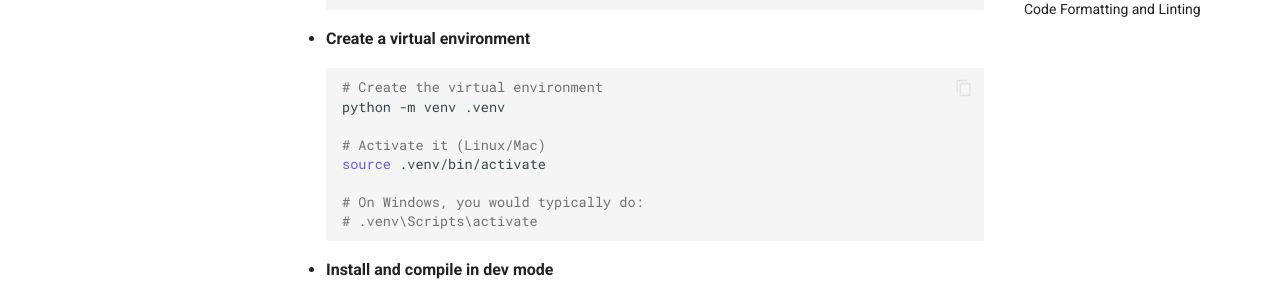
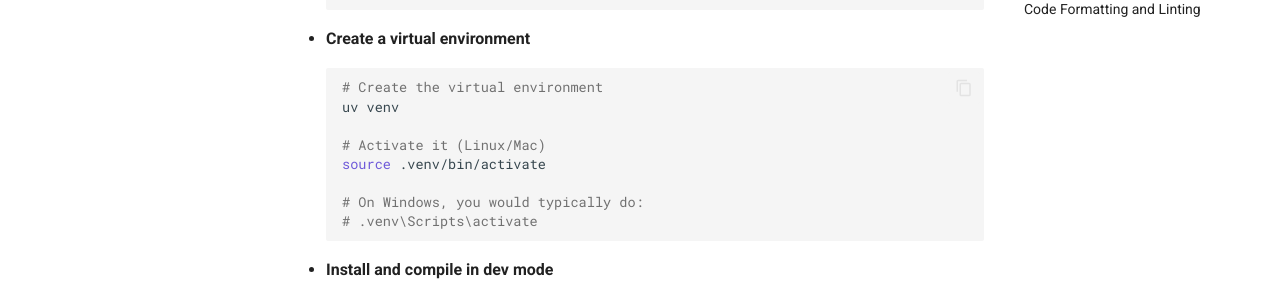
Before and after one commit to pwoolvett/pymoors, an MkDocs documentation site: the page built from docs/development.md, in a window 1280 px wide and 900 px high, scrolled down 559 px. Shown: the part 162-453 px from the top of the window. Built offline with MkDocs 1.6.1 and Material for MkDocs 9.7.7, drawn with Linux system fonts in a browser that asks for light colours; comment, search, counter and statistics services are not loaded.

Commit message:
docs: mention venv install via uv instead of venv module (#35)
Signed-off-by: Pablo Woolvett <pablowoolvett@gmail.com>

````diff
--- a/docs/development.md
+++ b/docs/development.md
@@ -27,7 +27,7 @@ cd pymoors
 * **Create a virtual environment**
 ```sh
 # Create the virtual environment
-python -m venv .venv
+uv venv
 
 # Activate it (Linux/Mac)
 source .venv/bin/activate
````
